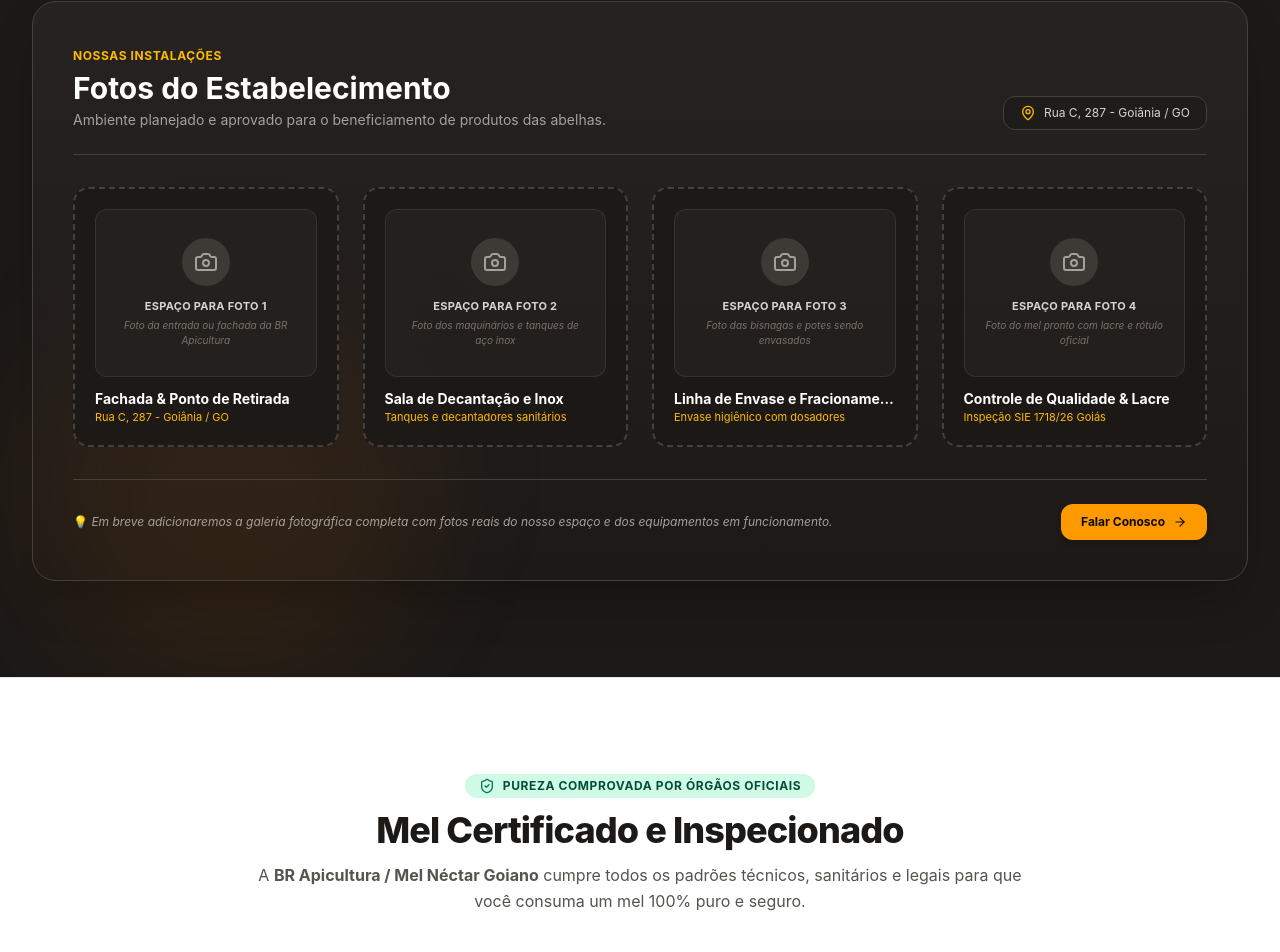
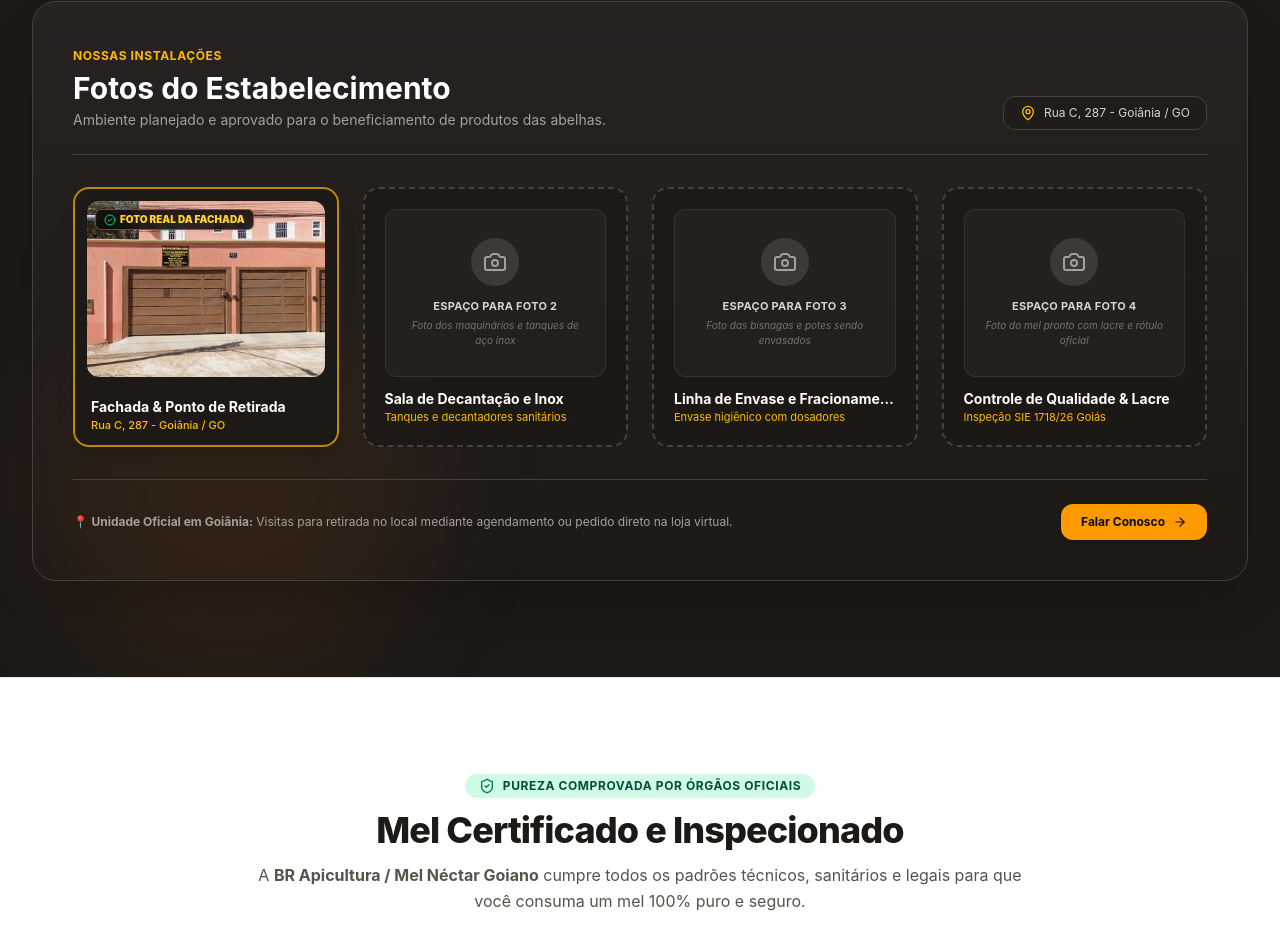
Before and after one commit to marlonfreitas/melnectargoiano, a React (Vite) app in the folder frontend/: page / in a window 1280 px wide. Shown: the part 7569-8521 px from the top of the page. Built offline with nearby package versions, Linux system fonts and the light colour scheme.

Commit message:
feat: adicionar foto real da fachada da BR Apicultura na secao de instalacoes

```diff
--- a/frontend/src/components/FacilityProcessSection.jsx
+++ b/frontend/src/components/FacilityProcessSection.jsx
@@ -1,5 +1,5 @@
 import React from 'react';
-import { Factory, Droplets, ShieldCheck, Sparkles, CheckCircle2, Camera, ArrowRight, MapPin } from 'lucide-react';
+import { Factory, Droplets, ShieldCheck, Sparkles, CheckCircle2, Camera, ArrowRight, MapPin, Eye } from 'lucide-react';
 import { STORE_INFO } from '../data/products';
 
 export default function FacilityProcessSection() {
@@ -35,12 +35,14 @@
     }
   ];
 
-  // Placeholder slots for facility and packaging photos (user will add real photos here)
+  // Facility and packaging photos (Slot 1 now has real photo)
   const facilityPhotoSlots = [
     {
       title: "Fachada & Ponto de Retirada",
       subtitle: "Rua C, 287 - Goiânia / GO",
-      hint: "Foto da entrada ou fachada da BR Apicultura"
+      hint: "Foto da entrada ou fachada da BR Apicultura",
+      image: "/fachada_brapicultura.jpg",
+      tag: "Foto Real da Fachada"
     },
     {
       title: "Sala de Decantação e Inox",
@@ -132,7 +134,7 @@
           </div>
         </div>
 
-        {/* Part 2: Facility Photo Showcase (Slots preparados para as fotos reais) */}
+        {/* Part 2: Facility Photo Showcase */}
         <div className="bg-gradient-to-b from-stone-800/80 to-stone-850/90 border border-stone-700 rounded-3xl p-6 sm:p-10 shadow-2xl">
           <div className="flex flex-col md:flex-row md:items-end justify-between gap-4 mb-8 pb-6 border-b border-stone-700">
             <div>
@@ -155,7 +157,41 @@
 
           {/* 4 Photo Slots Grid */}
           <div className="grid grid-cols-1 sm:grid-cols-2 lg:grid-cols-4 gap-6">
-            {facilityPhotoSlots.map((slot, idx) => (
+            {facilityPhotoSlots.map((slot, idx) => {
+              if (slot.image) {
+                return (
+                  <div
+                    key={idx}
+                    className="bg-stone-900 border-2 border-amber-400/70 hover:border-amber-400 rounded-2xl p-3 flex flex-col justify-between transition duration-300 group min-h-[260px] shadow-xl hover:-translate-y-1"
+                  >
+                    {/* Real Photo with Tag */}
+                    <div className="relative w-full h-44 rounded-xl overflow-hidden bg-stone-950 flex items-center justify-center">
+                      <img
+                        src={slot.image}
+                        alt={slot.title}
+                        className="w-full h-full object-cover group-hover:scale-105 transition-transform duration-500"
+                        loading="lazy"
+                      />
+                      <div className="absolute top-2 left-2 bg-stone-950/85 backdrop-blur-xs text-amber-300 text-[10px] font-black uppercase px-2 py-0.5 rounded-md border border-amber-400/40 shadow-xs flex items-center gap-1">
+                        <CheckCircle2 className="w-3 h-3 text-emerald-400" />
+                        <span>{slot.tag || "Foto Real"}</span>
+                      </div>
+                    </div>
+
+                    {/* Card Legend */}
+                    <div className="pt-3 w-full text-left px-1">
+                      <h5 className="font-bold text-sm text-white truncate group-hover:text-amber-300 transition-colors">
+                        {slot.title}
+                      </h5>
+                      <p className="text-[11px] text-amber-400 font-medium">
+                        {slot.subtitle}
+                      </p>
+                    </div>
+                  </div>
+                );
+              }
+
+              return (
                 <div
                   key={idx}
                   className="bg-stone-900/90 border-2 border-dashed border-stone-700 hover:border-amber-400/80 rounded-2xl p-5 flex flex-col justify-between items-center text-center transition duration-300 group min-h-[260px]"
@@ -183,13 +219,14 @@
                     </p>
                   </div>
                 </div>
-            ))}
+              );
+            })}
           </div>
 
           {/* Bottom callout */}
           <div className="mt-8 pt-6 border-t border-stone-700 flex flex-col sm:flex-row items-center justify-between gap-4">
             <div className="text-xs text-stone-400 text-center sm:text-left">
-              💡 <em>Em breve adicionaremos a galeria fotográfica completa com fotos reais do nosso espaço e dos equipamentos em funcionamento.</em>
+              📍 <strong>Unidade Oficial em Goiânia:</strong> Visitas para retirada no local mediante agendamento ou pedido direto na loja virtual.
             </div>
 
             <a
```
Also changed, not shown: frontend/public/fachada_brapicultura.jpg (added). Lines whose indentation alone changed are shown as unchanged.
